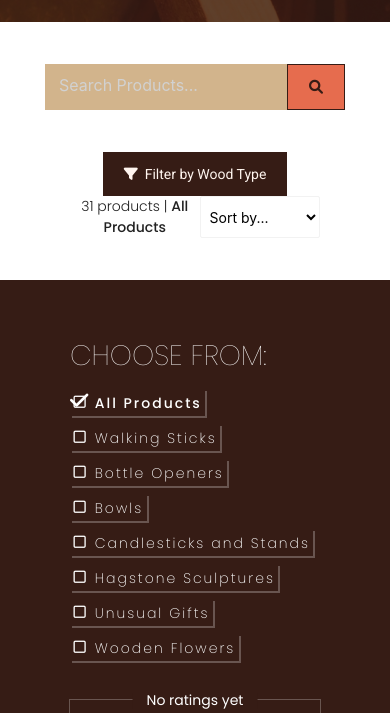
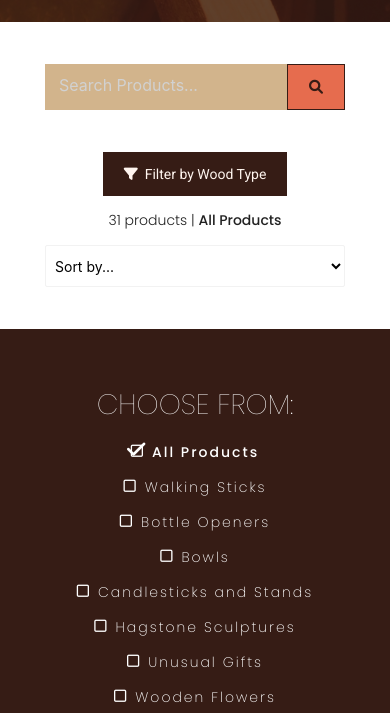
Before and after one commit to jjpickering10/CI-MS4-DragonEggWoodturning, a Django app: page /products/ in a window 390 px wide. Shown: the part 334-1047 px from the top of the page. Run offline with Django 3.2, Linux system fonts and the light colour scheme; data comes from the database, SQL or seed files in the repository; data that the repository does not hold is empty; some libraries are stand-ins or nearby versions; grey boxes are pictures that could not be loaded.

Commit message:
Add media queries for products page and fix js watermark function

```diff
--- a/products/templates/products/all_products.html
+++ b/products/templates/products/all_products.html
@@ -141,20 +141,28 @@
 // Add dynamic watermark
  function addWatermark() {
     const watermark = document.createElement('p')
-    const text = document.createTextNode(label[0].textContent)
-    watermark.append(text)
-    watermark.classList.add('watermark')
-    productContainer.append(watermark)
+    if (label.length > 0) {
+      const text = document.createTextNode(label[0].textContent)
+      watermark.append(text)
+      watermark.classList.add('watermark')
+      productContainer.append(watermark)
+    } else {
+      const text = document.createTextNode('shop')
+      watermark.append(text)
+      watermark.classList.add('watermark')
+      productContainer.append(watermark)
+    }
  }
  addWatermark()
 // Display check for current category
+if (label.length > 0) {
  categories.forEach(category => {
    if (label[0].textContent === category.textContent) {
      category.children[0].children[1].classList.remove('hide')
      category.style.fontWeight = 500
      productHeadingTitle.textContent = category.textContent
    }
- })
+ })}
 
  //  Sorting
     const sortKey = document.getElementById('sort-key')
--- a/static/css/base.css
+++ b/static/css/base.css
@@ -1382,12 +1382,29 @@ nav ul .shop-now-link a:hover, nav ul .shop-now-link a:focus, #mobile-demo ul .s
 .products-amount {
   width: 100%;
   text-align: center;
-  margin-top: 5rem auto 0 auto;
+  margin-top: 1rem;
+  padding: 0 1rem;
+}
+@media only screen and (min-width: 992px) {
+  .products-amount {
     display: flex;
     align-items: center;
     justify-content: space-between;
     padding: 0 5rem;
   }
+}
+.products-amount .sort-box {
+  max-width: 300px;
+  margin: 0 auto;
+}
+@media only screen and (min-width: 992px) {
+  .products-amount .sort-box {
+    margin: 0;
+  }
+}
+.products-amount .products-location, .products-amount .sort-box {
+  margin-top: 1rem;
+}
 .products-amount p {
   font-weight: 300;
 }
@@ -1399,10 +1416,17 @@ nav ul .shop-now-link a:hover, nav ul .shop-now-link a:focus, #mobile-demo ul .s
   position: relative;
   display: flex;
   flex-wrap: wrap;
-  padding: 2rem 5rem;
+  padding: 2rem 1rem;
   overflow: hidden;
   margin-top: 3rem;
   background: var(--primary-brown);
+  text-align: center;
+}
+@media only screen and (min-width: 992px) {
+  .product-container, .product-detail-container {
+    padding: 2rem 5rem;
+    text-align: left;
+  }
 }
 .product-container .watermark, .product-detail-container .watermark {
   position: absolute;
@@ -1417,10 +1441,20 @@ nav ul .shop-now-link a:hover, nav ul .shop-now-link a:focus, #mobile-demo ul .s
   padding: 5rem;
 }
 .product-container > *:nth-child(1), .product-detail-container > *:nth-child(1) {
+  flex: 1 1 100%;
+}
+@media only screen and (min-width: 992px) {
+  .product-container > *:nth-child(1), .product-detail-container > *:nth-child(1) {
     flex: 1 1 30%;
   }
+}
+.product-container > *:nth-child(2), .product-detail-container > *:nth-child(2) {
+  flex: 1 1 100%;
+}
+@media only screen and (min-width: 992px) {
   .product-container > *:nth-child(2), .product-detail-container > *:nth-child(2) {
     flex: 1 1 70%;
+  }
 }
 .product-container .product-category-container h2, .product-detail-container .product-category-container h2 {
   font-weight: 100;
@@ -1442,7 +1476,6 @@ nav ul .shop-now-link a:hover, nav ul .shop-now-link a:focus, #mobile-demo ul .s
 .product-container .product-category-container p a, .product-detail-container .product-category-container p a {
   position: relative;
   color: var(--white);
-  box-shadow: 2px 2px 0 0 var(--white-shadow);
   padding: 0.25rem;
 }
 .product-container .product-category-container p a .fa-square, .product-detail-container .product-category-container p a .fa-square {
--- a/static/css/base.scss
+++ b/static/css/base.scss
@@ -1520,11 +1520,24 @@ nav, #mobile-demo {
 .products-amount {
     width: 100%;
     text-align: center;
-    margin-top: 5rem auto 0 auto;
+    margin-top: 1rem;
+    padding: 0 1rem;
+    @media only screen and (min-width: 992px) {
         display: flex;
         align-items: center;
         justify-content: space-between;
         padding: 0 5rem;
+    }
+    .sort-box {
+        max-width: 300px;
+        margin: 0 auto;
+        @media only screen and (min-width: 992px) {
+            margin: 0;
+        }
+    }
+    .products-location, .sort-box {
+        margin-top: 1rem;
+    }
 
     p {
         font-weight: 300;
@@ -1540,10 +1553,15 @@ nav, #mobile-demo {
     position: relative;
     display: flex;
     flex-wrap: wrap;
-    padding: 2rem 5rem;
+    padding: 2rem 1rem;
     overflow: hidden;
     margin-top: 3rem;
     background: var(--primary-brown);
+    text-align: center;
+    @media only screen and (min-width: 992px) {
+        padding: 2rem 5rem;
+        text-align: left;
+    }
 
     .watermark {
         position: absolute;
@@ -1559,10 +1577,16 @@ nav, #mobile-demo {
     }
 
     > *:nth-child(1) {
+        flex: 1 1 100%;
+        @media only screen and (min-width: 992px) {
             flex: 1 1 30%;
         }
+    }
     > *:nth-child(2) {
+        flex: 1 1 100%;
+        @media only screen and (min-width: 992px) {
             flex: 1 1 70%;
+        }
     }
 
     .product-category-container {
@@ -1589,7 +1613,6 @@ nav, #mobile-demo {
             a {
                 position: relative;
                 color: var(--white);
-                box-shadow: 2px 2px 0 0 var(--white-shadow);
                 padding: 0.25rem;
 
                 .fa-square {
```
Also changed, not shown: 1 other file. Lines whose indentation alone changed are shown as unchanged.
